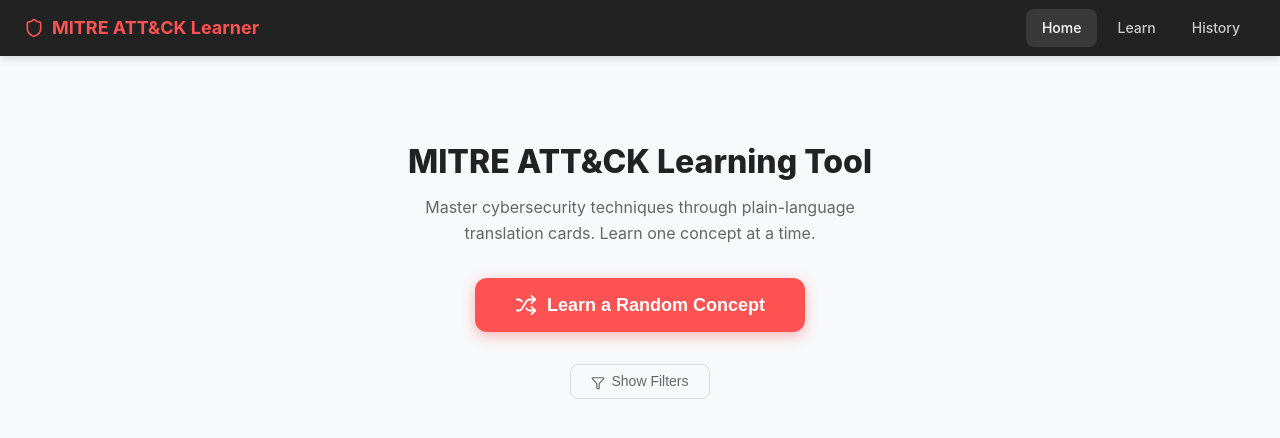
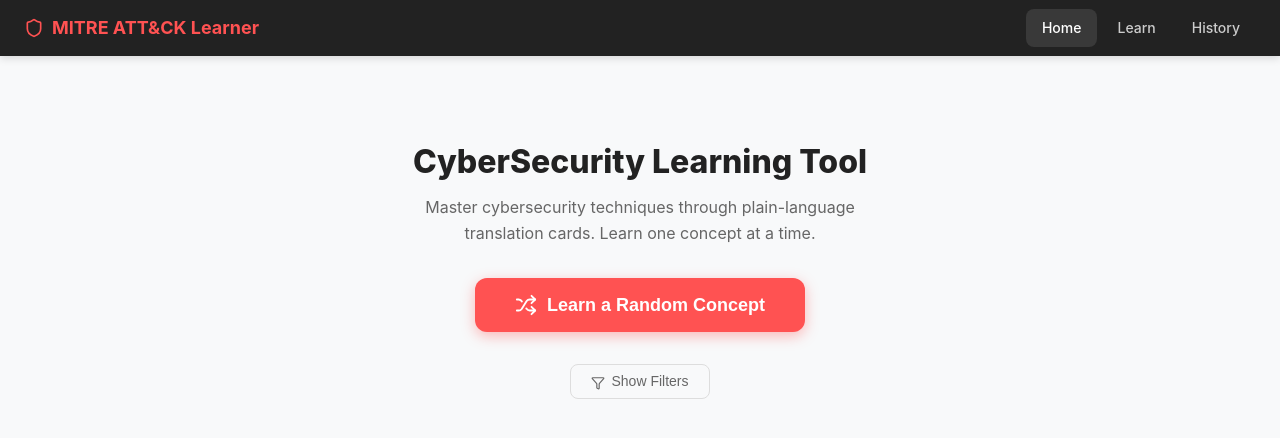
Before and after one commit to rogersmithstandard18/random-mitre-generator, a React (Vite) app: page / in a window 1280 px wide. Shown: the top 438 px of the page. Built offline with nearby package versions, Linux system fonts and the light colour scheme.

Commit message:
Change title from 'MITRE ATT&CK Learning Tool' to 'CyberSecurity Learning Tool'

```diff
--- a/src/pages/HomePage.tsx
+++ b/src/pages/HomePage.tsx
@@ -15,7 +15,7 @@
   return (
     <div>
       <div className="home-hero">
-        <h1>MITRE ATT&CK Learning Tool</h1>
+        <h1>CyberSecurity Learning Tool</h1>
         <p>
           Master cybersecurity techniques through plain-language translation cards.
           Learn one concept at a time.
```
